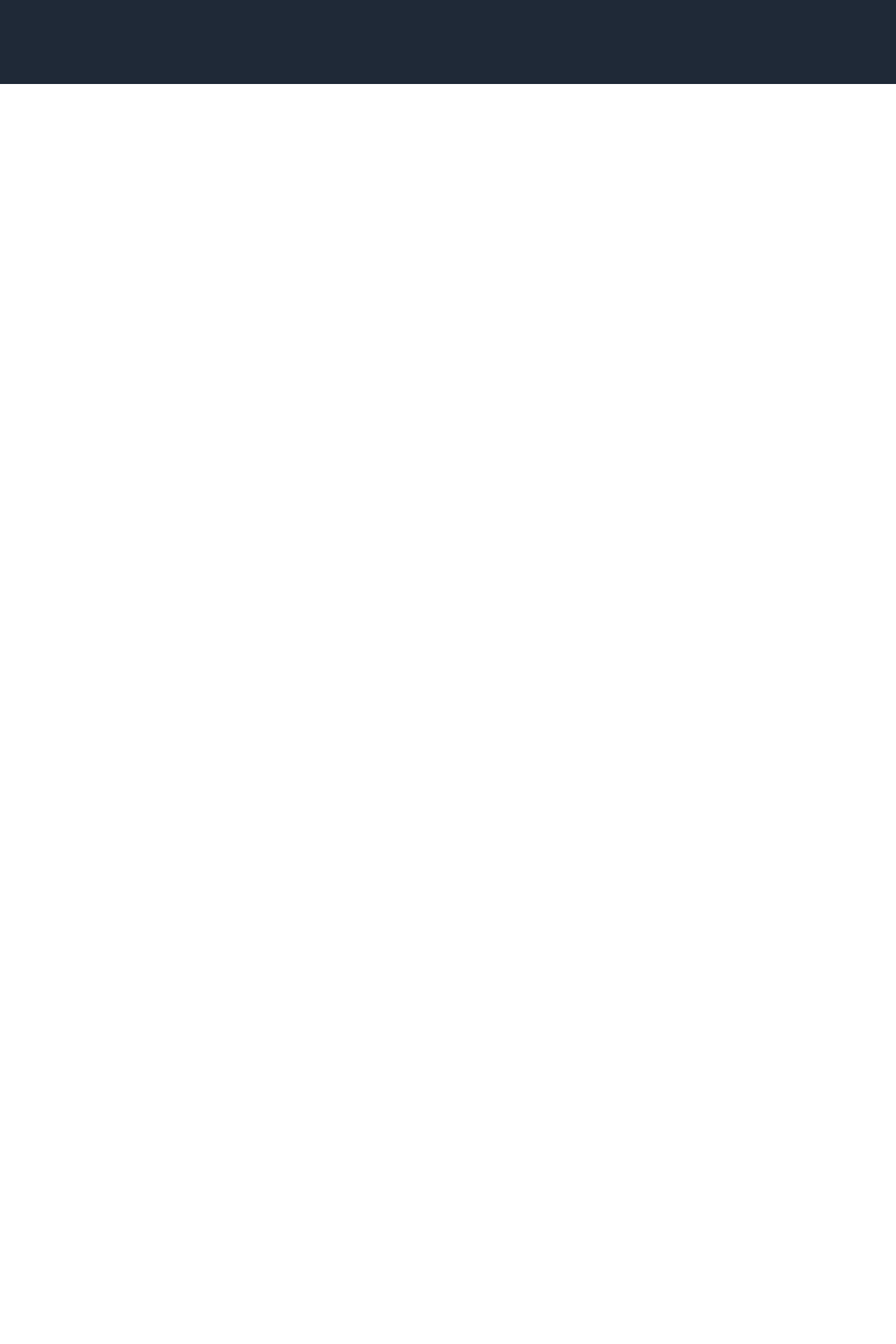
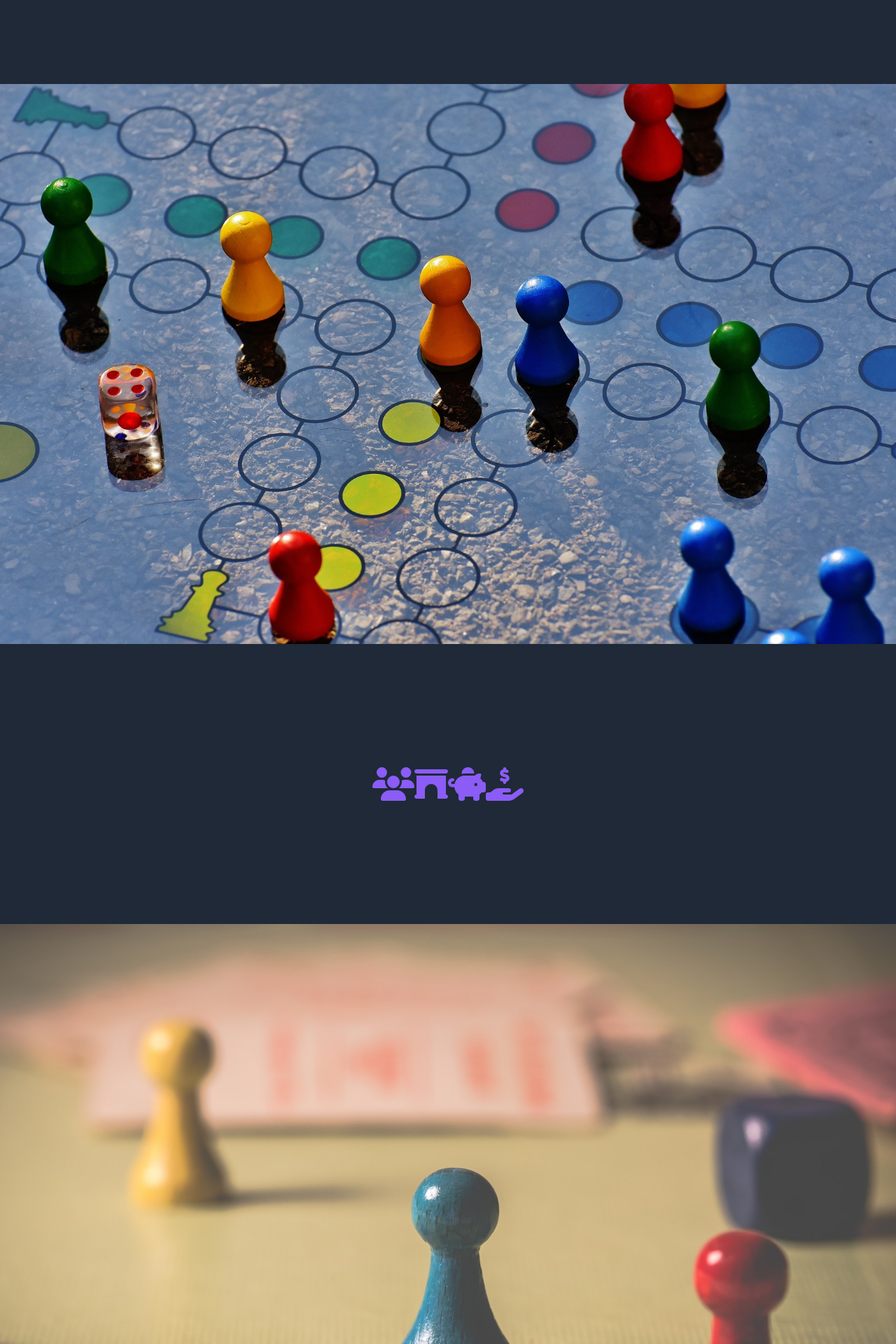
Before and after one commit to DyLaNHurtado/deadend-simulator, a Vue app: page / in a window 1280 px wide. Shown: the part 1080-3000 px from the top of the page at 70% size. Before the commit the page ends 2000 px from the top, so only its background shows below. Built offline with nearby package versions, Linux system fonts and the light colour scheme.

Commit message:
Home Page parallax effect

```diff
--- a/src/assets/output.css
+++ b/src/assets/output.css
@@ -1035,6 +1035,22 @@ video {
   background-image: url("img/chirstmas.jpg");
 }
 
+.bg-wallpaper-ficha {
+  background-image: url("img/fichas.jpg");
+}
+
+.bg-wallpaper-ficha2 {
+  background-image: url("img/fichas2.jpg");
+}
+
+.bg-saFuture {
+  background-image: url("img/saFuture.jpg");
+}
+
+.bg-saSanta {
+  background-image: url("img/saSanta.jpg");
+}
+
 .from-violet-500 {
   --tw-gradient-from: #8b5cf6;
   --tw-gradient-to: rgb(139 92 246 / 0);
--- a/src/components/HomeView.vue
+++ b/src/components/HomeView.vue
@@ -1,5 +1,5 @@
 <template>
-<div class="min-h-full w-full bg-wallpaper-cartoon bg-no-repeat bg-cover bg-fixed bg-center  ">
+<div class="min-h-full w-full bg-wallpaper-cartoon bg-no-repeat bg-cover bg-fixed bg-center">
   <div class="h-screen w-full flex justify-center items-center">
   <div class="h-1/3 w-5/6 bg-opacity-80 rounded-xl border-2 p-5 border-white bg-gray-900 flex flex-col items-center justify-around">
       <span class="text-white">WSDFD  DFSDFSDF SD FS DF S DF  SD</span>
@@ -12,10 +12,15 @@
     <fa icon="archway" class="text-5xl text-violet-500  hover:text-yellow-500 transition-colors duration-700 cursor-pointer" />
     <fa icon="piggy-bank" class="text-5xl text-violet-500  hover:text-yellow-500 transition-colors duration-700 cursor-pointer" />
     <fa icon="hand-holding-dollar" class="text-5xl text-violet-500  hover:text-yellow-500 transition-colors duration-700 cursor-pointer" />
-
   </div>
-  <div class="h-full w-full"></div>
-
+  <div class="min-h-full w-full bg-wallpaper-ficha bg-no-repeat bg-cover bg-fixed bg-center"></div>
+  <div class="h-1/2 w-full bg-gray-800 flex items-center justify-center ">
+    <fa icon="users" class="text-5xl text-violet-500  hover:text-yellow-500 transition-colors duration-700 cursor-pointer" />
+    <fa icon="archway" class="text-5xl text-violet-500  hover:text-yellow-500 transition-colors duration-700 cursor-pointer" />
+    <fa icon="piggy-bank" class="text-5xl text-violet-500  hover:text-yellow-500 transition-colors duration-700 cursor-pointer" />
+    <fa icon="hand-holding-dollar" class="text-5xl text-violet-500  hover:text-yellow-500 transition-colors duration-700 cursor-pointer" />
+  </div>
+  <div class="min-h-full w-full bg-wallpaper-ficha2 bg-no-repeat bg-cover bg-fixed bg-center"></div>
 </template>
 
 <script>
--- a/src/components/SelectorMap.vue
+++ b/src/components/SelectorMap.vue
@@ -1,6 +1,6 @@
 <template>
   <div class="flex flex-row bg-slate-700 bg-opacity-80 w-full h-full pt-40 pb-20">
-    <div class="w-1/2 bg-saCowboy bg-no-repeat bg-cover rounded-t-full border-8 shadow-inner shadow-gray-900 border-yellow-500 my-5 mx-10 ">
+    <div class="w-1/2 bg-saSanta bg-no-repeat bg-cover rounded-t-full border-8 shadow-inner shadow-gray-900 border-yellow-500 my-5 mx-10 ">
     </div>
     <div class="w-full rounded-lg mx-10 my-5">
       <div class="h-full w-full flex flex-col p-5">
```
